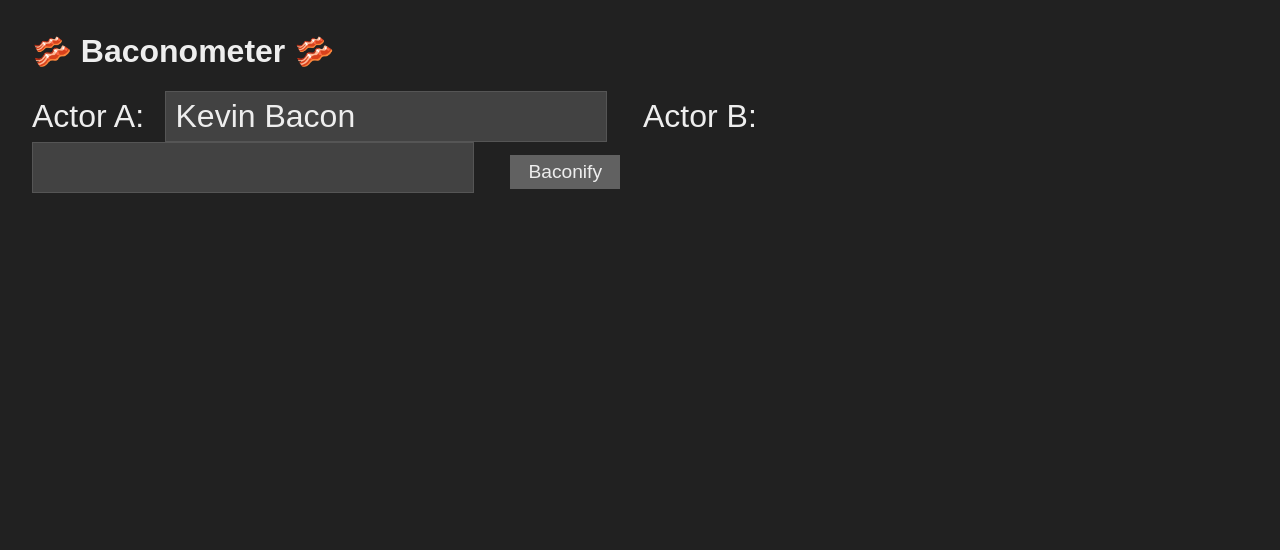
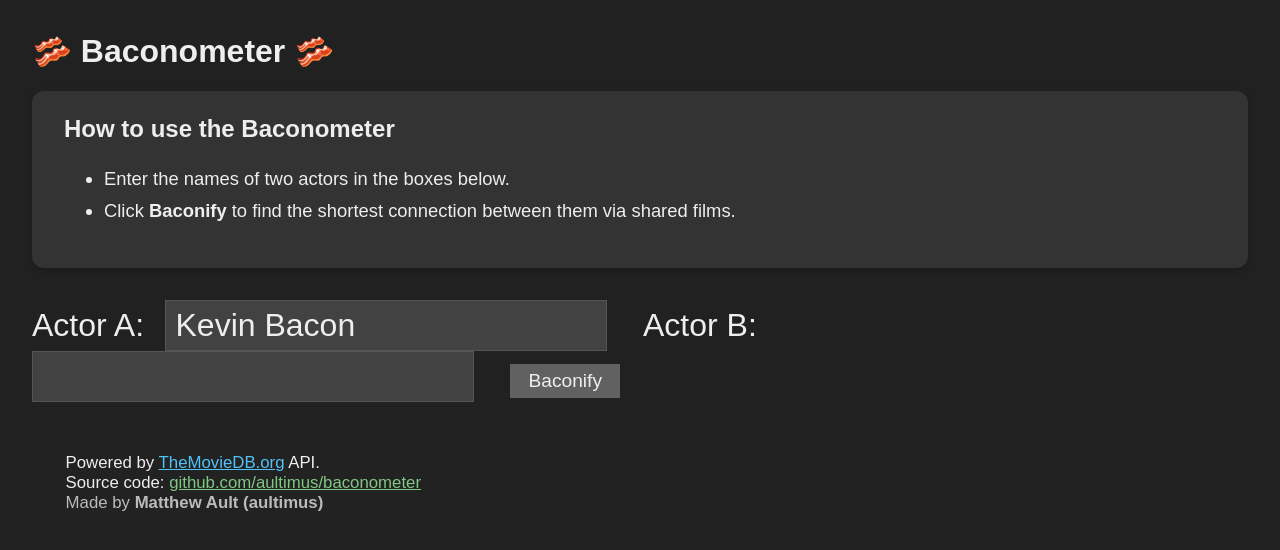
Before and after one commit to aultimus/baconometer, a Flask app: page / in a window 1280 px wide. Shown: the top 550 px of the page. Run offline with Flask 3, Linux system fonts and the light colour scheme.

Commit message:
update frontend to explain usage and reference author

```diff
--- a/src/baconometer/templates/baconify.html
+++ b/src/baconometer/templates/baconify.html
@@ -75,6 +75,13 @@
 </head>
 <body>
     <h1>🥓 Baconometer 🥓</h1>
+    <div style="background:#333;padding:1.5em 2em;border-radius:12px;margin-bottom:2em;box-shadow:0 2px 8px #0003;">
+        <h2 style="margin-top:0;">How to use the Baconometer</h2>
+        <ul style="font-size:1.15em;line-height:1.7;">
+            <li>Enter the names of two actors in the boxes below.</li>
+            <li>Click <b>Baconify</b> to find the shortest connection between them via shared films.</li>
+        </ul>
+    </div>
     <div class="form-section">
         <label for="actorA">Actor A:</label>
         <input type="text" id="actorA" name="actorA" required value="Kevin Bacon">
@@ -154,5 +161,12 @@
             }
         };
     </script>
+    <div style="background:#222;padding:1em 2em;border-radius:10px;margin:2em 0 0 0;font-size:1.05em;max-width:700px;text-align:left;">
+        <span>Powered by <a href="https://www.themoviedb.org/" target="_blank" style="color:#4FC3F7;">TheMovieDB.org</a> API.</span>
+        <br>
+        <span>Source code: <a href="https://github.com/aultimus/baconometer" target="_blank" style="color:#81C784;">github.com/aultimus/baconometer</a></span>
+        <br>
+        <span style="color:#bbb;">Made by <b>Matthew Ault (aultimus)</b></span>
+    </div>
 </body>
 </html>
```
